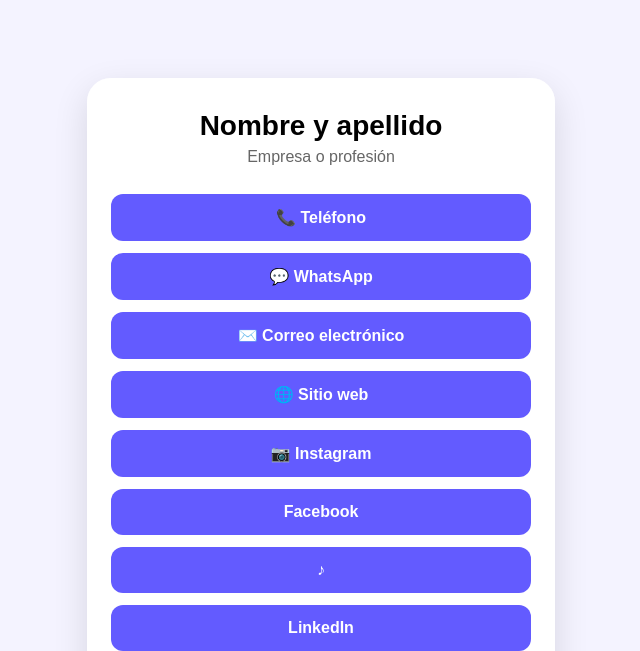
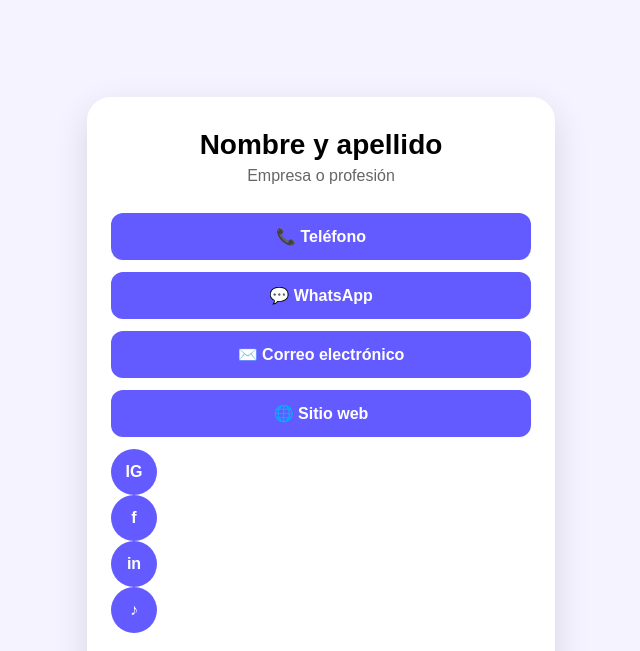
Before and after one commit to cristinaraimondo/qrcrea, a plain HTML site: page vcard.html in a window 1280 px wide. Shown: the top 651 px of the page, without its empty margins (319-959 px from the left). Drawn offline with Linux system fonts and the light colour scheme.

Commit message:
arreglos sociales nuevo de tarjeta

```diff
--- a/vcard.html
+++ b/vcard.html
@@ -121,10 +121,12 @@
 <a id="cardWhatsapp" href="#" target="_blank">💬 WhatsApp</a>
 <a id="cardEmail" href="#">✉️ Correo electrónico</a>
 <a id="cardWebsite" href="#">🌐 Sitio web</a>
-<a id="cardInstagram" href="#" target="_blank">📷 Instagram</a>
-<a id="cardFacebook" href="#" target="_blank">Facebook</a>
-<a id="cardTiktok" href="#" target="_blank" title="TikTok">♪</a>
-<a id="cardLinkedin" href="#" target="_blank">LinkedIn</a>
+<div class="socialLinks">
+  <a id="cardInstagram" href="#" target="_blank" title="Instagram">IG</a>
+  <a id="cardFacebook" href="#" target="_blank" title="Facebook">f</a>
+  <a id="cardLinkedin" href="#" target="_blank" title="LinkedIn">in</a>
+  <a id="cardTiktok" href="#" target="_blank" title="TikTok">♪</a>
+</div>
 
     <div class="brand">
       Creado con QRcrea
```
